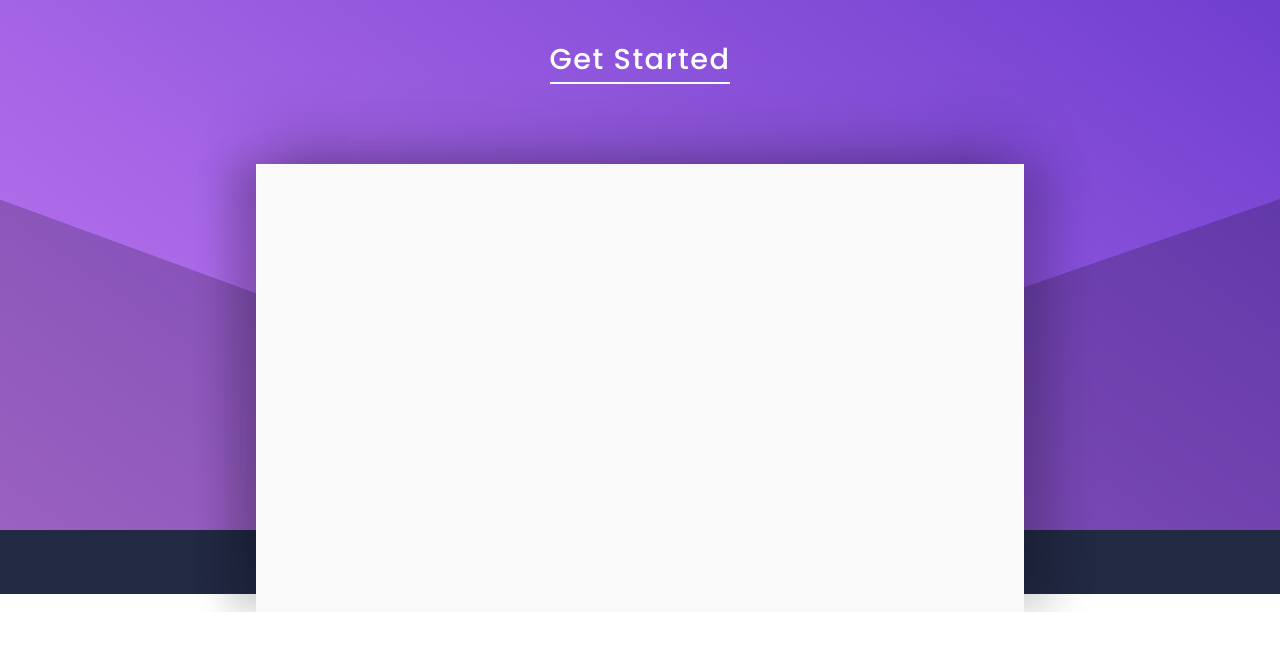
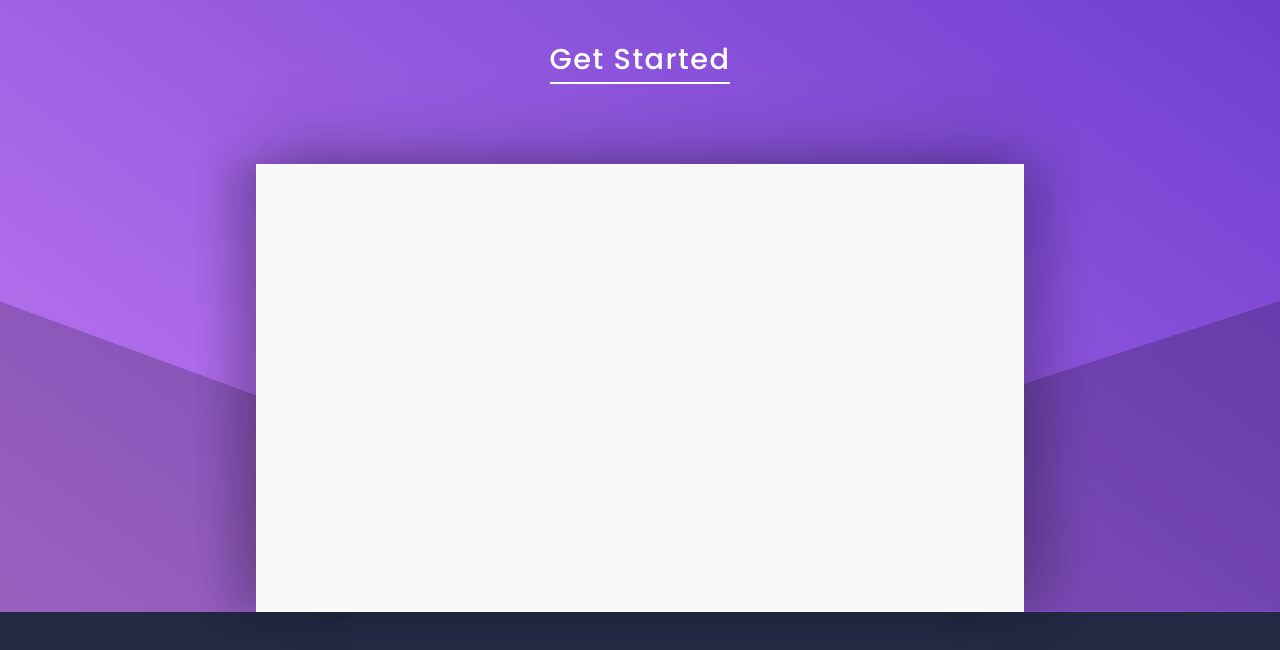
Before and after one commit to BUGS-NYU/NYU-CS-Wiki-old, a Gatsby site: page / in a window 1280 px wide. Shown: the part 206-856 px from the top of the page. Before the commit the page ends 818 px from the top, so only its background shows below. Built offline with nearby package versions, Linux system fonts and the light colour scheme; Gatsby itself is replaced by a stand-in of ours.

Commit message:
fix scaling issue for small height screens

```diff
--- a/src/components/LandingPageBackground.js
+++ b/src/components/LandingPageBackground.js
@@ -18,7 +18,7 @@ const LandingPageGradient = styled.div`
   width: 100%;
   background: linear-gradient(215.53deg, #6f3ecf 11.68%, #c47bf2 103.31%),
     #894fd9;
-  height: calc(100vh - 4rem);
+  height: auto;
   isolation: isolate;
 `;
 
@@ -27,7 +27,7 @@ const LeftTriangleSvg = styled(LeftTriangle)`
   bottom: 0;
   left: 0;
   width: 75%;
-  height: 45%;
+  height: 38%;
 `;
 
 const RightTriangleSvg = styled(RightTriangle)`
@@ -35,7 +35,7 @@ const RightTriangleSvg = styled(RightTriangle)`
   bottom: 0;
   right: 0;
   width: 75%;
-  height: 45%;
+  height: 38%;
 `;
 
 const Footer = styled.footer`
--- a/src/pages/index.js
+++ b/src/pages/index.js
@@ -73,7 +73,7 @@ const FakePaper = styled.div`
 
   // ! This height should work on every viewport. It doesn't right now.
   height: 56vh;
-  margin: 5rem auto;
+  margin: 5rem auto 0 auto;
   z-index: 1;
   position: relative;
 `;
```
